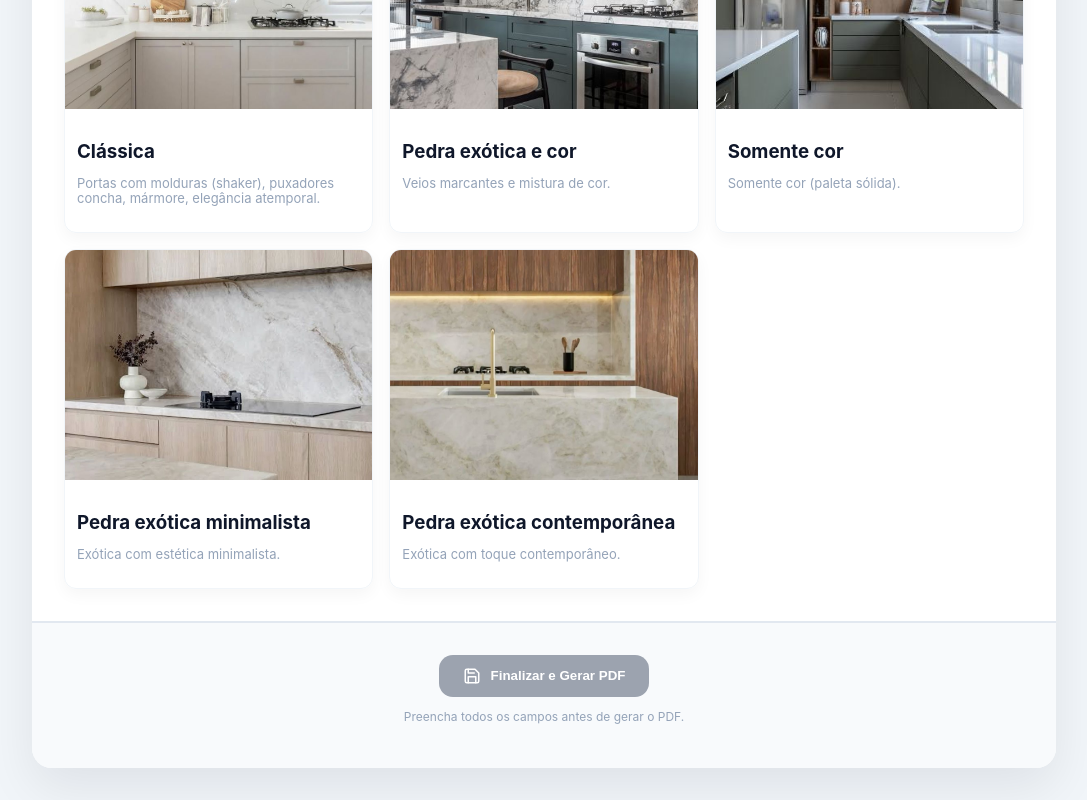
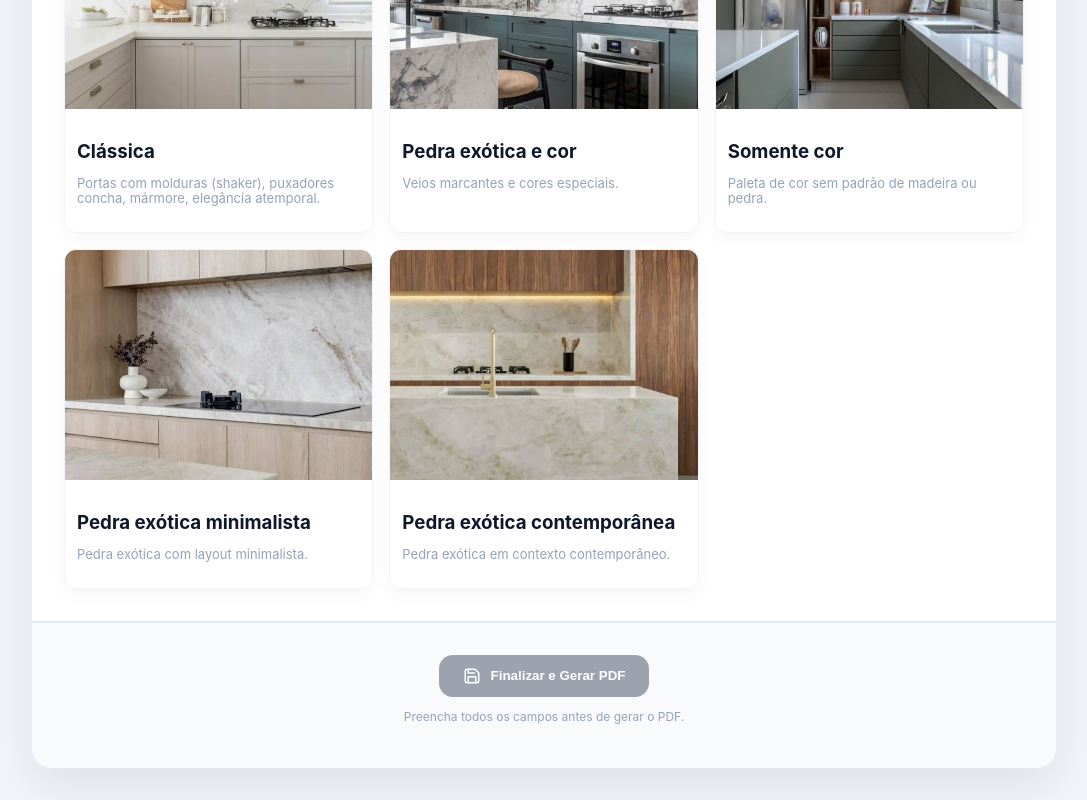
Before and after one commit to VictorBury-HTK/Briefing, a React (Vite) app: page / in a window 1280 px wide. Shown: the part 5378-6178 px from the top of the page, without its empty margins (96-1183 px from the left). Built offline with nearby package versions, Linux system fonts and the light colour scheme.

Commit message:
Map styles titles to user-specified names and image filenames

```diff
--- a/src/DeepDiveBriefing.jsx
+++ b/src/DeepDiveBriefing.jsx
@@ -6,14 +6,14 @@ import {
 } from 'lucide-react';
 
 const styles = [
-  { id: 'dark-moody', title: 'Dark moody', desc: 'Armários pretos ou grafite, madeira escura, iluminação dramática.', img: '/img/Dark-Moody.jpeg' },
+  { id: 'dark_moody', title: 'Dark moody', desc: 'Armários pretos ou grafite, madeira escura, iluminação dramática.', img: '/img/Dark-Moody.jpeg' },
   { id: 'industrial', title: 'Industrial', desc: 'Cimento queimado, serralheria preta, estantes abertas, tubulação aparente.', img: '/img/Industrial.jpeg' },
   { id: 'contemporanea', title: 'Contemporânea', desc: 'Muita madeira, plantas, tons de pedra natural, aconchegante, luz quente.', img: '/img/Contemporanea.JPG' },
   { id: 'classica', title: 'Clássica', desc: 'Portas com molduras (shaker), puxadores concha, mármore, elegância atemporal.', img: '/img/Classica.jpeg' },
-  { id: 'pedra-exotica-e-cor', title: 'Pedra exótica e cor', desc: 'Veios marcantes e mistura de cor.', img: '/img/Pedra-exotica-e-cor.jpeg' },
-  { id: 'somente-cor', title: 'Somente cor', desc: 'Somente cor (paleta sólida).', img: '/img/Cor.jpeg' },
-  { id: 'pedra-exotica-minimalista', title: 'Pedra exótica minimalista', desc: 'Exótica com estética minimalista.', img: '/img/Pedra-exotica-minimalista.jpeg' },
-  { id: 'pedra-exotica-contemporanea', title: 'Pedra exótica contemporânea', desc: 'Exótica com toque contemporâneo.', img: '/img/Pedra-exotica-contemporanea.jpeg' }
+  { id: 'pedra_exotica_e_cor', title: 'Pedra exótica e cor', desc: 'Veios marcantes e cores especiais.', img: '/img/Pedra-exotica-e-cor.jpeg' },
+  { id: 'somente_cor', title: 'Somente cor', desc: 'Paleta de cor sem padrão de madeira ou pedra.', img: '/img/Cor.jpeg' },
+  { id: 'pedra_exotica_minimalista', title: 'Pedra exótica minimalista', desc: 'Pedra exótica com layout minimalista.', img: '/img/Pedra-exotica-minimalista.jpeg' },
+  { id: 'pedra_exotica_contemporanea', title: 'Pedra exótica contemporânea', desc: 'Pedra exótica em contexto contemporâneo.', img: '/img/Pedra-exotica-contemporanea.jpeg' }
 ];
 
 const Section = ({ icon: Icon, title, subtitle, isOpen, toggle, children }) => (
```
